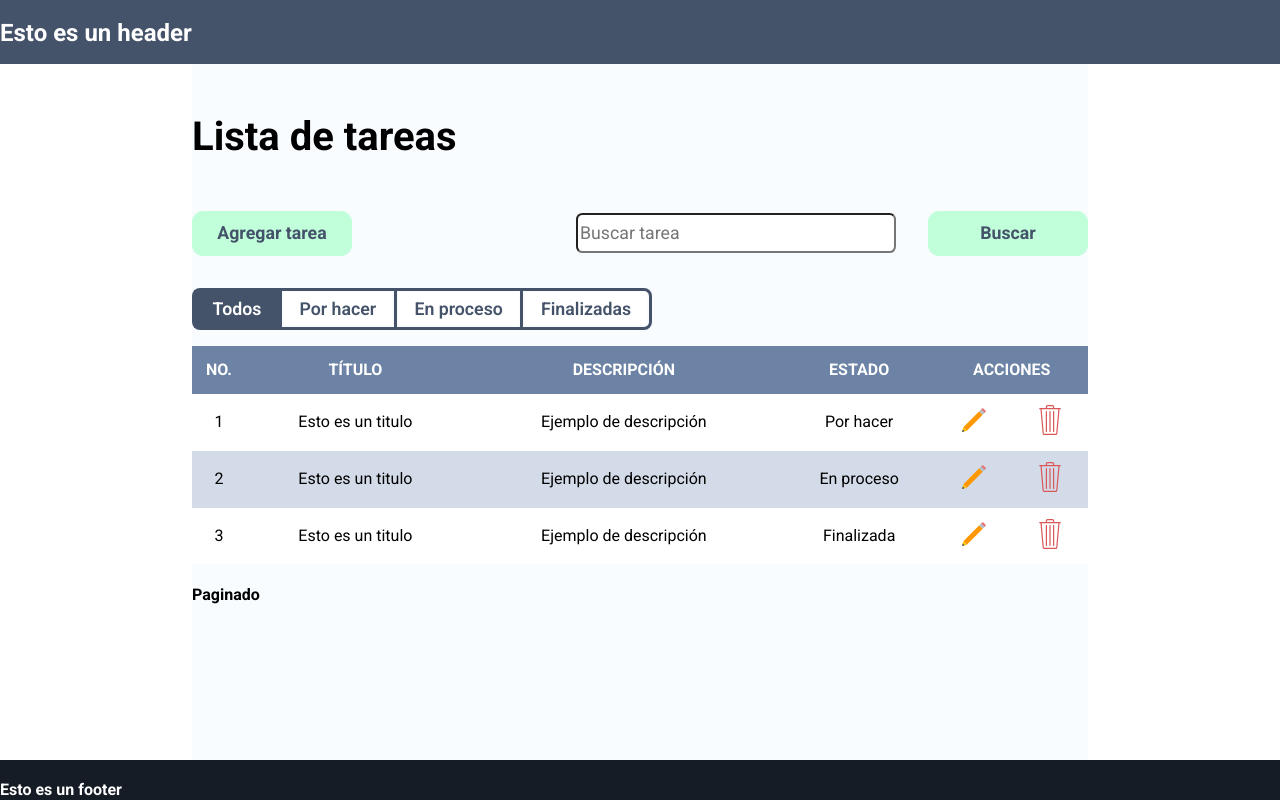
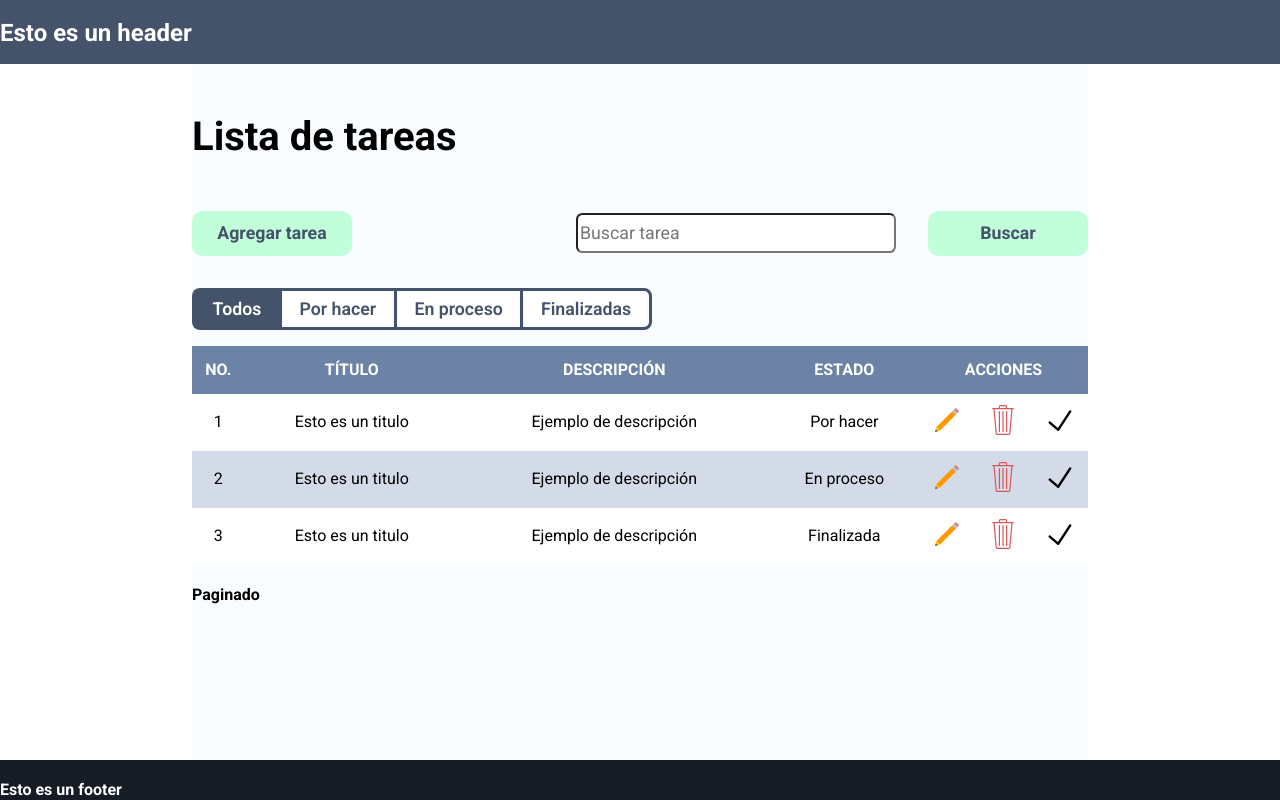
Before and after one commit to Carlos-SaulPM/To-Do-React, a React (Vite) app: page / in a window 1280 px wide. Built offline with nearby package versions, Linux system fonts and the light colour scheme.

Commit message:
Agregando acción CHECK

```diff
--- a/src/components/common/FilaTabla.jsx
+++ b/src/components/common/FilaTabla.jsx
@@ -10,10 +10,19 @@ const FilaTabla = ({ tarea }) => {
       <td>{descripcion}</td>
       <td>{estado}</td>
       <td>
-        <NavLink className="icon-pencil"></NavLink>
+        <NavLink className="icon icon-pencil" to={`/editar/:id${id}`}></NavLink>
       </td>
       <td>
-        <NavLink className="icon-trash"></NavLink>
+        <NavLink
+          className="icon icon-trash"
+          to={`/eliminar/:id${id}`}
+        ></NavLink>
+      </td>
+      <td>
+        <NavLink
+          className="icon icon-check"
+          to={`/finalizada/:id${id}`}
+        ></NavLink>
       </td>
     </tr>
   );
--- a/src/components/conjuntos/TablaDeTareas.jsx
+++ b/src/components/conjuntos/TablaDeTareas.jsx
@@ -1,7 +1,7 @@
-import { useEffect, useState } from "react";
+import { useEffect } from "react";
 import FilaTabla from "../common/FilaTabla";
 import "./tablaDeTareas.css";
-import { useTable } from "../../hooks/useTable";
+import { useTareas } from "../../hooks/useTareas";
 import { useParams } from "react-router";
 
 const estadosDeTareas = {
@@ -11,12 +11,12 @@ const estadosDeTareas = {
 };
 
 const TablaDeTareas = () => {
-  const [data, filtrarDataPorEstado] = useTable();
+  const [tareasFiltradas, filtrarTareasPorEstado] = useTareas();
   const { estado } = useParams();
 
   useEffect(() => {
     const estadoFiltrado = !estado ? "todos" : estadosDeTareas[estado];
-    filtrarDataPorEstado(estadoFiltrado);
+    filtrarTareasPorEstado(estadoFiltrado);
   }, [estado]);
 
   return (
@@ -28,11 +28,11 @@ const TablaDeTareas = () => {
             <th>Título</th>
             <th>Descripción</th>
             <th>Estado</th>
-            <th colSpan={2}>Acciones</th>
+            <th colSpan={3}>Acciones</th>
           </tr>
         </thead>
         <tbody>
-          {data.map((tarea, index) => (
+          {tareasFiltradas.map((tarea, index) => (
             <FilaTabla tarea={tarea} key={index} />
           ))}
         </tbody>
--- a/src/components/conjuntos/tablaDeTareas.css
+++ b/src/components/conjuntos/tablaDeTareas.css
@@ -22,17 +22,20 @@ tbody tr:nth-child(even) {
   background-color: var(--site-blue-100);
 }
 
-.icon-trash {
+.icon {
   display: inline-block;
   height: 30px;
   width: 30px;
-  background-image: url("/src/assets/icons8-basura.svg");
   background-size: contain;
 }
+
+.icon-trash {
+  background-image: url("/src/assets/icons8-basura.svg");
+}
 .icon-pencil {
-  display: inline-block;
-  height: 30px;
-  width: 30px;
   background-image: url("/src/assets/pencil.svg");
-  background-size: contain;
 }
+
+.icon-check {
+  background-image: url("/src/assets/check.svg");
+}
--- a/src/hooks/useTable.jsx
+++ b/src/hooks/useTareas.jsx
@@ -1,6 +1,6 @@
 import { useEffect, useState } from "react";
 
-const dbLocalEjemplo = [
+const tareasLocales = [
   {
     id: 1,
     titulo: "Esto es un titulo",
@@ -20,25 +20,25 @@ const dbLocalEjemplo = [
     estado: "Finalizada",
   },
 ];
-export const useTable = (dbExterna) => {
-  const [dbLocal, setDbLocal] = useState(dbLocalEjemplo);
-  const [data, setData] = useState([]);
+export const useTareas = (dbExterna) => {
+  const [tareas, setTareas] = useState(tareasLocales);
+  const [tareasFiltradas, setTareasFiltradas] = useState([]);
 
   useEffect(() => {
-    if (dbExterna) setDbLocal(dbExterna);
+    if (dbExterna) setTareas(dbExterna);
   }, [dbExterna]);
 
-  const filtrarDataPorEstado = (estado) => {
+  const filtrarTareasPorEstado = (estado) => {
     if (estado === "todos" || !estado) {
-      setData(dbLocal);
+      setTareasFiltradas(tareas);
     } else {
-      setData(filtrarDb(estado, dbLocal));
+      setTareasFiltradas(filtrarTareas(estado, tareas));
     }
   };
 
-  return [data, filtrarDataPorEstado];
+  return [tareasFiltradas, filtrarTareasPorEstado];
 };
 
 //Aux para filtrar las tareas de la base de datos
-let filtrarDb = (estadoDeTareasABuscar, arrayDeDatos) =>
+let filtrarTareas = (estadoDeTareasABuscar, arrayDeDatos) =>
   arrayDeDatos.filter((el) => el.estado === estadoDeTareasABuscar);
--- a/src/main.jsx
+++ b/src/main.jsx
@@ -1,4 +1,3 @@
-import { StrictMode } from "react";
 import { createRoot } from "react-dom/client";
 import { BrowserRouter } from "react-router";
 import App from "./App.jsx";
```
Also changed, not shown: src/assets/check.svg (added).
